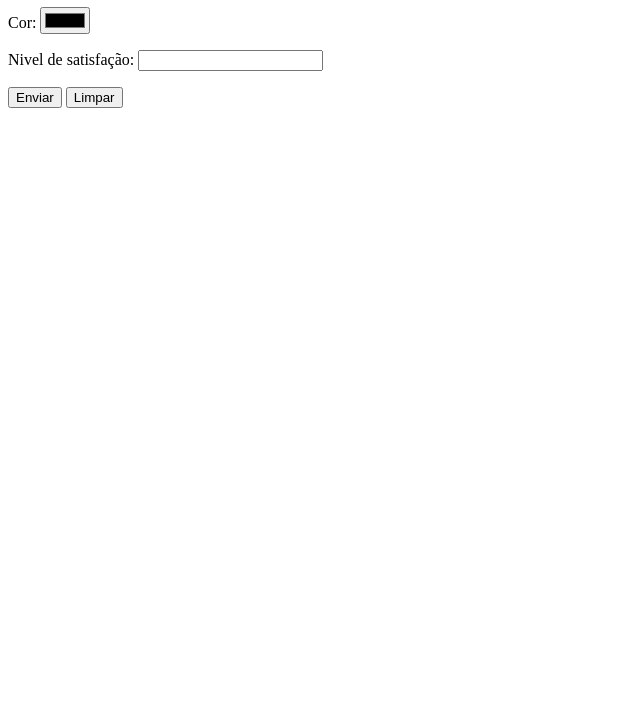
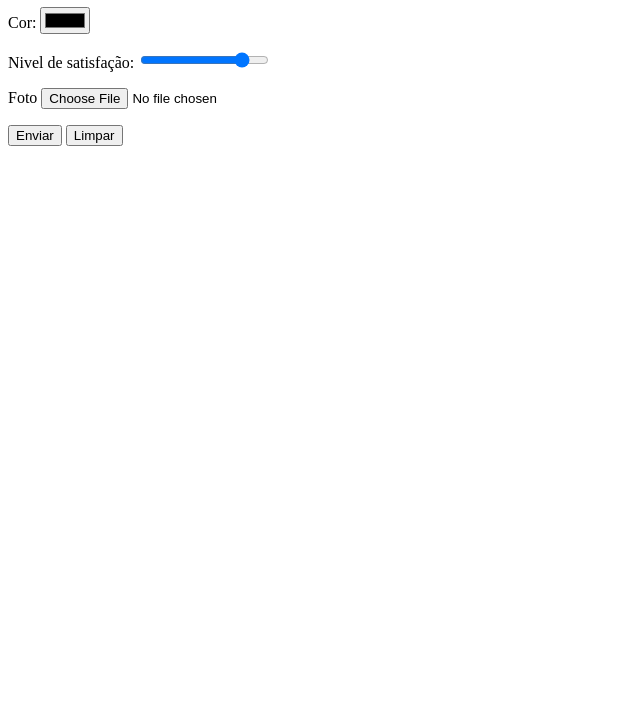
Before and after one commit to danielcordazzocorrea/pratica, a plain HTML site: page ex025/formulario006.html in a window 1280 px wide. Shown: the part 73-800 px from the top of the page, without its empty margins (0-640 px from the left). Drawn offline with Linux system fonts and the light colour scheme.

Commit message:
Update formulario006.html

```diff
--- a/ex025/formulario006.html
+++ b/ex025/formulario006.html
@@ -7,19 +7,24 @@
 </head>
 <body>
     <h1>Exemplo de Formulário</h1>
-    <form action="cadastro.js" method="get" autocomplete="on">
+    <form action="cadastro.js" method="post" autocomplete="on">
         <p>
             <label for="icor">Cor:</label>
             <input type="color" id="icor">
         </p>
         <p>
             <label for="inivel">Nivel de satisfação:</label>
-            <input type="text" name="" id="">
+            <input type="range" name="nivel" id="inivel" min="1" max="7" value="6">
+        </p>
+        <p>
+            <label for="ifoto">Foto</label>
+            <input type="file" name="Foto" id="ifoto">
         </p>
         <p>
             <input type="submit" value="Enviar">
             <input type="reset" value="Limpar">
         </p>
+        <!--USAR O  POST ACIMA DE 3000BYTES-->
     </form>
 </body>
 </html>
```
